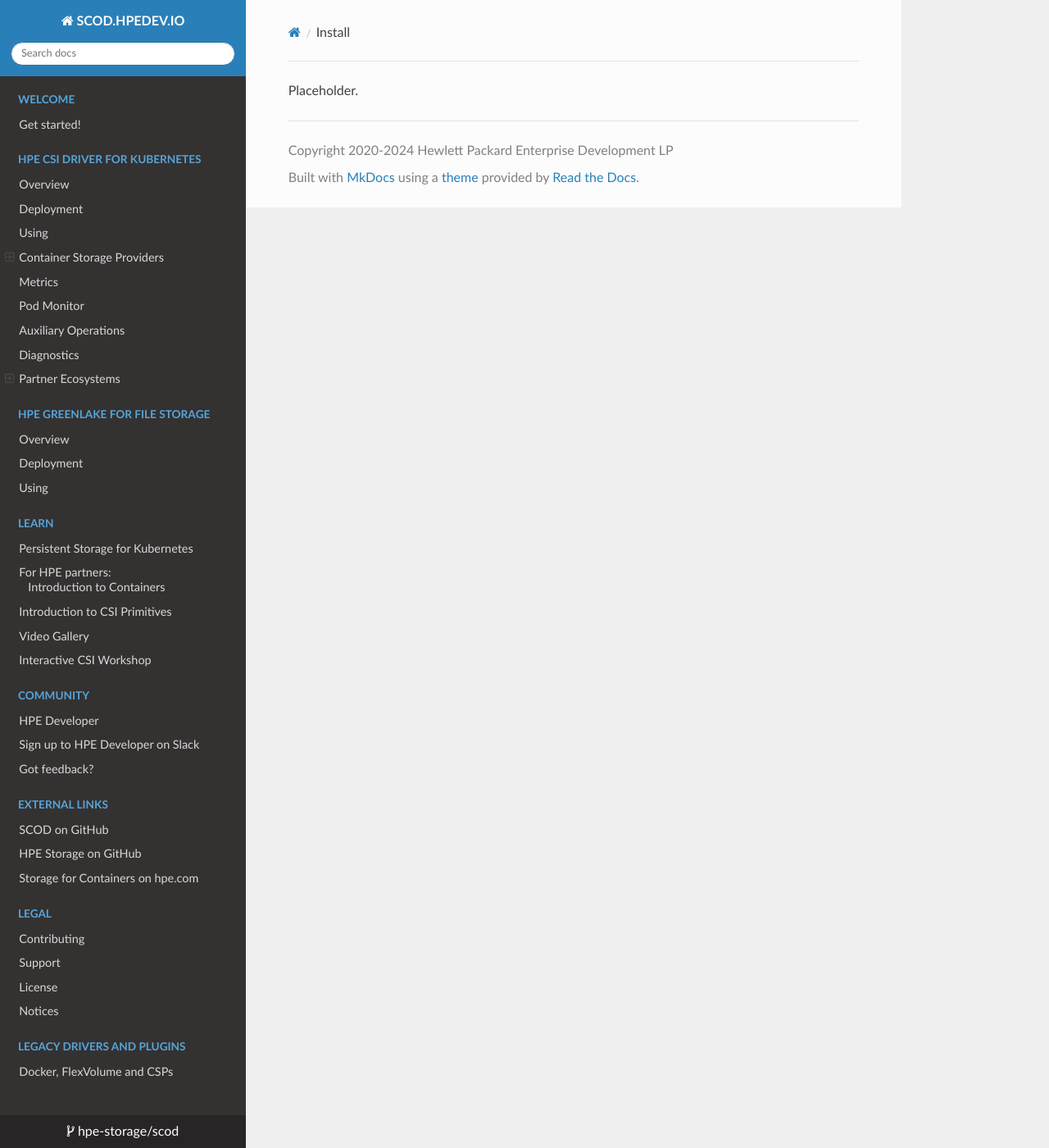
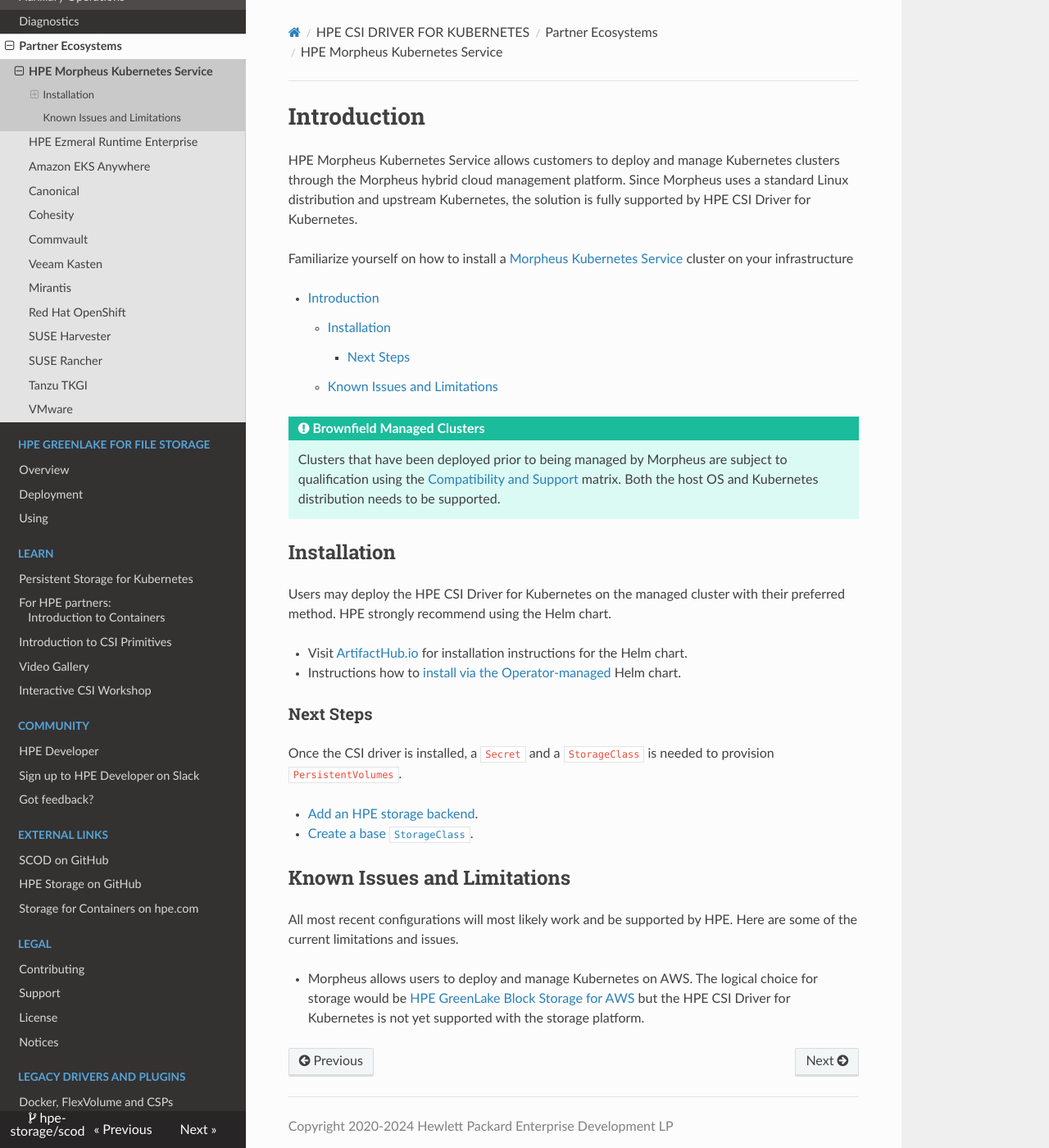
Before and after one commit to hpe-storage/scod, an MkDocs documentation site: the page built from docs/csi_driver/partners/hpe_morpheus/install.md, in a window 1280 px wide and 1400 px high. Shown: the whole window at 82% size. Built offline with MkDocs 1.6.1, drawn with Linux system fonts in a browser that asks for light colours; nearby versions of some CDN libraries.

```diff
--- a/docs/csi_driver/partners/hpe_morpheus/install.md
+++ b/docs/csi_driver/partners/hpe_morpheus/install.md
@@ -1 +1,30 @@
-Placeholder.
+# Introduction
+
+HPE Morpheus Kubernetes Service allows customers to deploy and manage Kubernetes clusters through the Morpheus hybrid cloud management platform. Since Morpheus uses a standard Linux distribution and upstream Kubernetes, the solution is fully supported by HPE CSI Driver for Kubernetes.
+
+Familiarize yourself on how to install a [Morpheus Kubernetes Service](https://docs.morpheusdata.com/en/latest/infrastructure/clusters/clusters.html#kubernetes-clusters) cluster on your infrastructure
+
+[TOC]
+
+!!! tip "Brownfield Managed Clusters"
+    Clusters that have been deployed prior to being managed by Morpheus are subject to qualification using the [Compatibility and Support](../../index.md#latest_release) matrix. Both the host OS and Kubernetes distribution needs to be supported.
+
+## Installation
+
+Users may deploy the HPE CSI Driver for Kubernetes on the managed cluster with their preferred method. HPE strongly recommend using the Helm chart.
+
+- Visit [ArtifactHub.io](https://artifacthub.io/packages/helm/hpe-storage/hpe-csi-driver) for installation instructions for the Helm chart.
+- Instructions how to [install via the Operator-managed](../../deployment.md#operator) Helm chart.
+
+### Next Steps
+
+Once the CSI driver is installed, a `Secret` and a `StorageClass` is needed to provision `PersistentVolumes`.
+
+- [Add an HPE storage backend](../../deployment.md#add_an_hpe_storage_backend).
+- [Create a base `StorageClass`](../../using.md#base_storageclass_parameters).
+
+## Known Issues and Limitations
+
+All most recent configurations will most likely work and be supported by HPE. Here are some of the current limitations and issues.
+
+- Morpheus allows users to deploy and manage Kubernetes on AWS. The logical choice for storage would be [HPE GreenLake Block Storage for AWS](https://aws.amazon.com/marketplace/pp/prodview-rvhlswizjagfs) but the HPE CSI Driver for Kubernetes is not yet supported with the storage platform.
--- a/mkdocs.yml
+++ b/mkdocs.yml
@@ -68,8 +68,8 @@ nav:
     - 'Auxiliary Operations': 'csi_driver/operations.md'
     - 'Diagnostics': 'csi_driver/diagnostics.md'
     - 'Partner Ecosystems':
+      - 'HPE Morpheus Kubernetes Service': 'csi_driver/partners/hpe_morpheus/install.md'
       - 'HPE Ezmeral Runtime Enterprise': 'csi_driver/partners/hpe_ezmeral/install.md'
-#      - 'HPE Morpheus Kubernetes Service': 'csi_driver/partners/hpe_morpheus/install.md'
       - 'Amazon EKS Anywhere': 'csi_driver/partners/amazon_eks_anywhere/index.md'
       - 'Canonical': 'csi_driver/partners/canonical/index.md'
       - 'Cohesity': 'csi_driver/partners/cohesity/index.md'
```
Also changed, not shown: docs/csi_driver/deployment.md (+3 -3 lines), docs/csi_driver/operations.md (+71 -0 lines), docs/csi_driver/using.md (+4 -4 lines).
